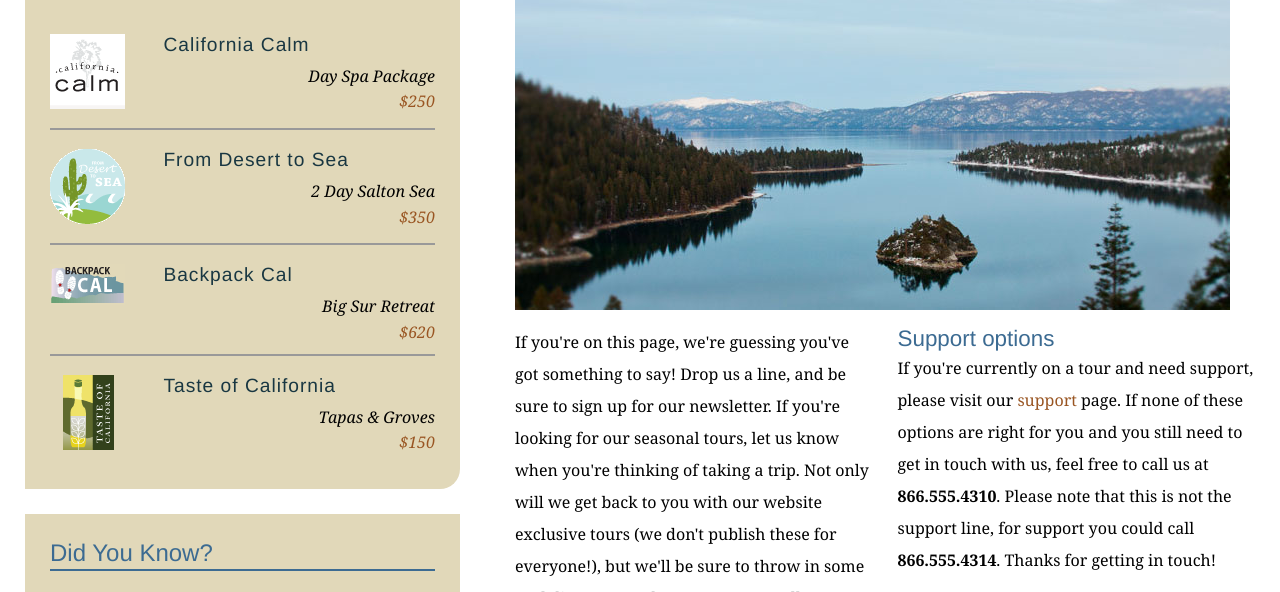
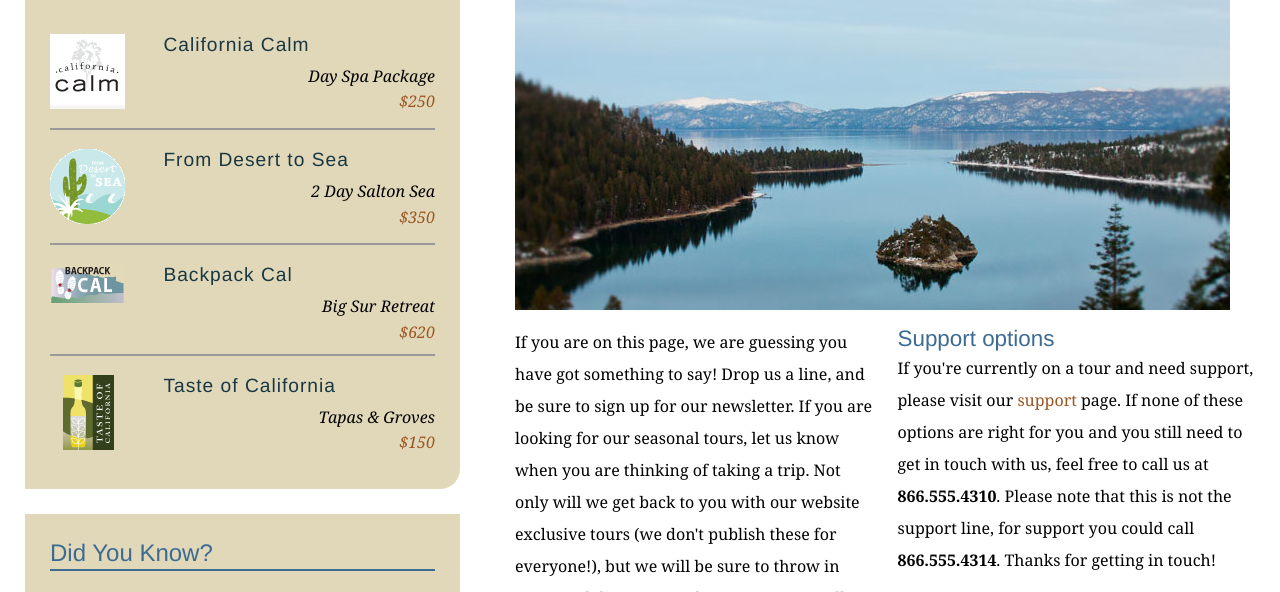
Before and after one commit to elindavies818/explore_california, a plain HTML site: page contact.html in a window 1280 px wide. Shown: the part 342-934 px from the top of the page. Drawn offline with Linux system fonts and the light colour scheme.

Commit message:
Removed contractions from contact page text

```diff
--- a/contact.html
+++ b/contact.html
@@ -68,7 +68,7 @@
           <h1>Get in touch</h1>
           <img src="assets/images/emerald_bay.jpg" alt="Beautiful Lake Tahoe" class="articleImage" />
           <div class="multiCol">
-            <p>If you're on this page, we're guessing you've got something to say! Drop us a line, and be sure to sign up for our newsletter. If you're looking for our seasonal tours,  let us know when you're thinking of taking a trip. Not only will we get back to you with our website exclusive tours (we don't publish these for everyone!), but we'll be sure to throw in some cool discounts and tour extras as well.</p>
+            <p>If you are on this page, we are guessing you have got something to say! Drop us a line, and be sure to sign up for our newsletter. If you are looking for our seasonal tours, let us know when you are thinking of taking a trip. Not only will we get back to you with our website exclusive tours (we don't publish these for everyone!), but we will be sure to throw in some cool discounts and tour extras as well.</p>
 
             <h2>Support options</h2>
             <p>If you're currently on a tour and need support, please visit our <a href="support.html">support</a> page. If none of these options are right for you and you still need to get in touch with us, feel free to call us at<span class="phone"> <strong>866.555.4310</strong>. Please note that this is not the support line, for support you could call </span><strong>866.555.4314</strong>. Thanks for getting in touch!</p>
```
Also changed, not shown: explorers.html (+1 -1 lines).
